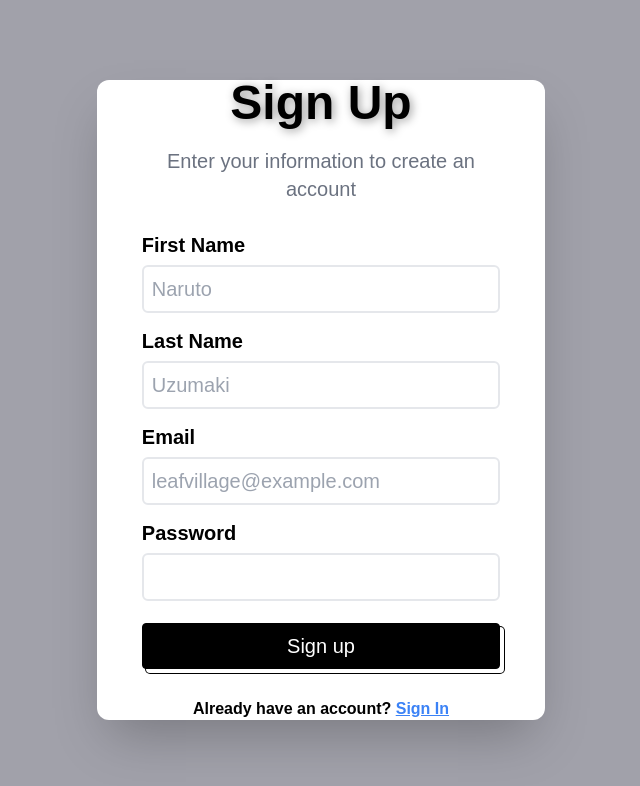
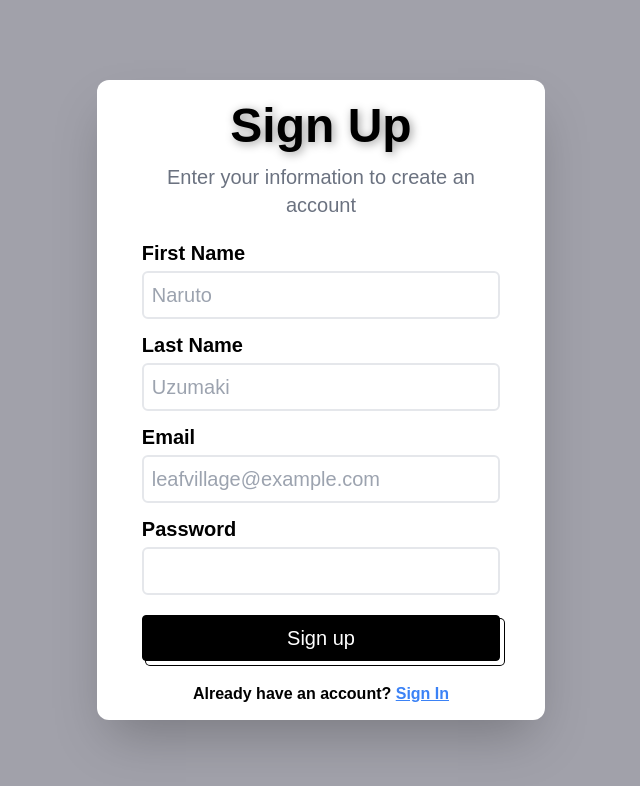
Before and after one commit to Shivam29k/Paytm-End-to-End, a React (Vite) app in the folder frontend/: page /signup in a window 1280 px wide. Shown: the top 786 px of the page, without its empty margins (319-959 px from the left). Built offline with nearby package versions, Linux system fonts and the light colour scheme.

Commit message:
updated css

```diff
--- a/frontend/src/routes/Signin.jsx
+++ b/frontend/src/routes/Signin.jsx
@@ -38,8 +38,8 @@ function Signin() {
   return (
     <>
       <div className='h-screen bg-zinc-400 flex items-center justify-center '>
-        <div className='shadow-2xl h-4/6 sm:w-4/5 min-w-80 max-w-md rounded-xl bg-white flex items-center justify-center flex-col gap-5 absolute z-0'>
-          <div className='font-bold text-5xl drop-shadow-3xl' >Sign In</div>
+        <div className='shadow-2xl h-4/6 min-h-[450px] sm:w-4/5 min-w-80 max-w-md rounded-xl bg-white flex items-center justify-around flex-col absolute z-0'>
+          <div className='font-bold text-5xl drop-shadow-3xl mt-4' >Sign In</div>
           <div className='w-5/6'>
             <div className='text-xl text-center text-gray-500 ' >Enter your credentials to access your account</div>
           </div>
@@ -51,7 +51,7 @@ function Signin() {
             {/* <button onClick={signUp} className='border-2 rounded-md w-full p-2 text-xl bg-black text-white mt-2'>Sign up</button> */}
             <button onClick={signIn} className="button-50 text-xl mt-4" role="button">Sign in</button>
           </div>
-          <div className='font-semibold mt-2'>Dont have an account? <a href="/signup" className='text-blue-500 underline'>Sign Up</a></div>
+          <div className='font-semibold mt-2 mb-2'>Dont have an account? <a href="/signup" className='text-blue-500 underline'>Sign Up</a></div>
         </div>
         {loading && <Loading />}
       </div>
--- a/frontend/src/routes/Signup.jsx
+++ b/frontend/src/routes/Signup.jsx
@@ -44,12 +44,12 @@ function Signup() {
     return (
         <>
             <div className='h-screen bg-zinc-400 flex items-center justify-center '>
-                <div className='shadow-2xl h-4/5 sm:w-4/5 min-w-80 max-w-md rounded-xl bg-white flex items-center justify-center flex-col gap-5 absolute z-0'>
-                    <div className='font-bold text-5xl drop-shadow-3xl' >Sign Up</div>
+                <div className='shadow-2xl h-4/5 min-h-[633px] sm:w-4/5 min-w-80 max-w-md rounded-xl bg-white flex items-center justify-around flex-col  absolute z-0'>
+                    <div className='font-bold text-5xl drop-shadow-3xl mt-4' >Sign Up</div>
                     <div className='w-5/6'>
                         <div className='text-xl text-center text-gray-500 ' >Enter your information to create an account</div>
                     </div>
-                    <div className='w-4/5 flex flex-col gap-1.5'>
+                    <div className='w-4/5 flex flex-col gap-1'>
                         <div className='text-xl font-semibold mt-2'>First Name</div>
                         <input type="text" onChange={e => setFirstName(e.target.value)} className='border-2 rounded-md w-full p-2 text-xl' placeholder='Naruto' />
                         <div className='text-xl font-semibold mt-2'>Last Name</div>
@@ -61,7 +61,7 @@ function Signup() {
                         {/* <button onClick={signUp} className='border-2 rounded-md w-full p-2 text-xl bg-black text-white mt-2'>Sign up</button> */}
                         <button onClick={signUp} className="button-50 text-xl mt-4" role="button">Sign up</button>
                     </div>
-                    <div className='font-semibold mt-2'>Already have an account? <a href="/signin" className='text-blue-500 underline'>Sign In</a></div>
+                    <div className='font-semibold mt-2 mb-2'>Already have an account? <a href="/signin" className='text-blue-500 underline'>Sign In</a></div>
                 </div>
                 {loading&& <Loading />}
             </div>
```
